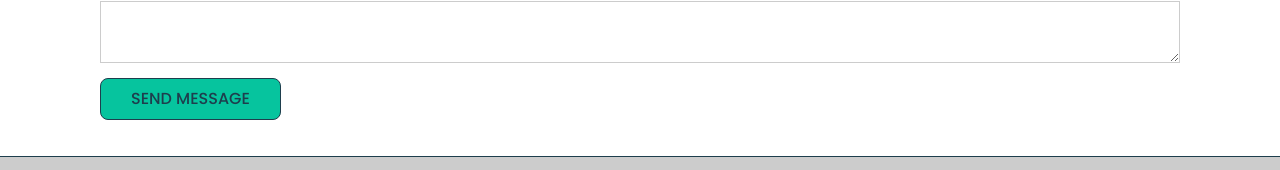
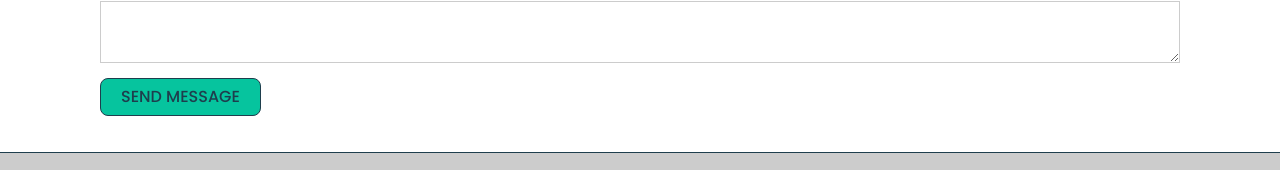
Before and after one commit to uoa-compsci399-s1-2024/capstone-project-2024-s1-team-11, a React (Vite) app in the folder client/: page /contact in a window 1280 px wide. Shown: the part 752-922 px from the top of the page. Built offline with nearby package versions, Linux system fonts and the light colour scheme.

Commit message:
Fixed form styles
Amended form styles for desktop to fix top padding.

```diff
--- a/client/src/components/modal/styles.css
+++ b/client/src/components/modal/styles.css
@@ -99,7 +99,7 @@
     }
     form .btn {
       margin-right: 20px;
-      padding: 12px 30px;
+      padding: 10px 20px;
     }
   }
 
--- a/client/src/index.css
+++ b/client/src/index.css
@@ -459,4 +459,8 @@ label {
     margin-left: auto;
     margin-right: auto;
   }
+
+  .home .modal main {
+    padding-top: 100px;
+  }
 }
```
